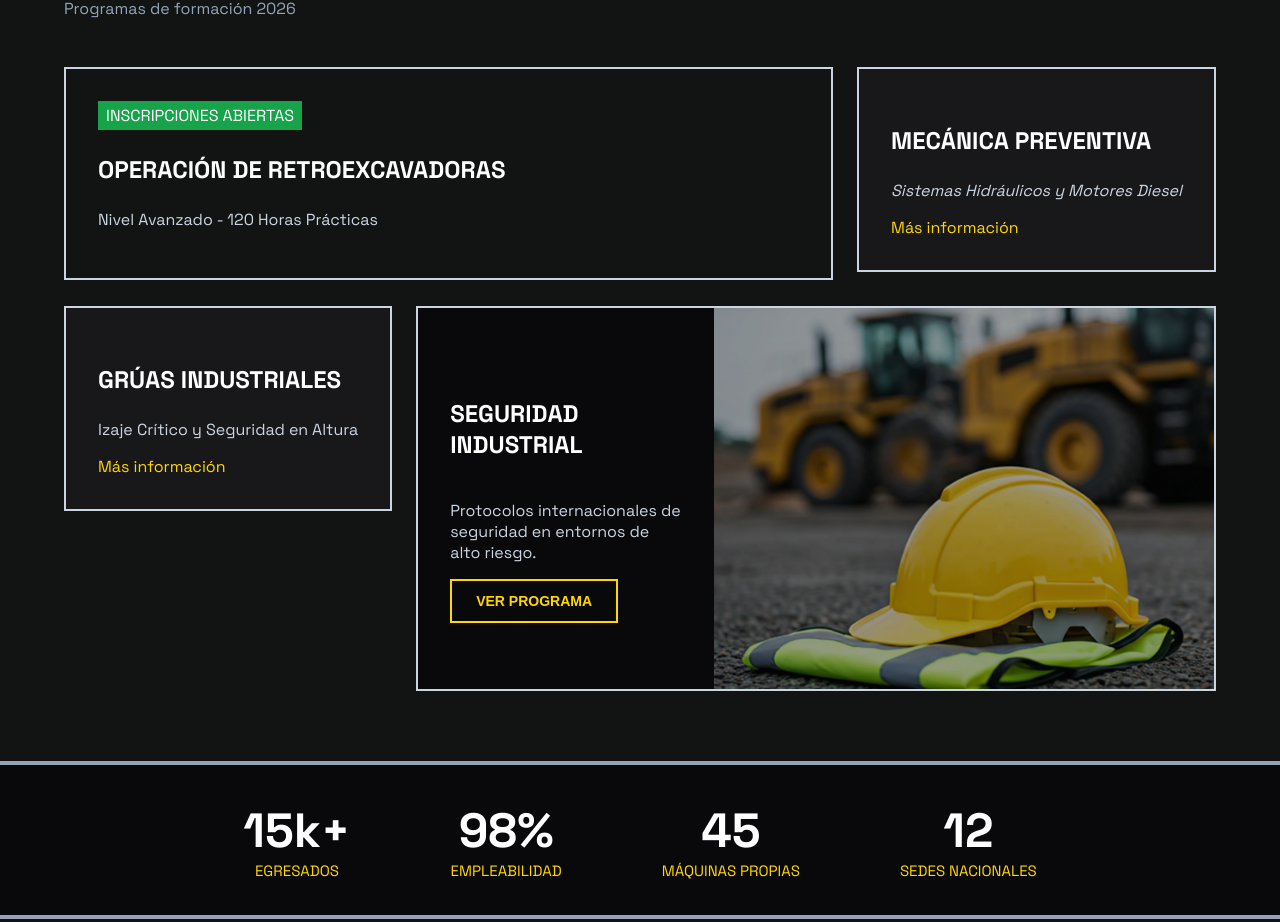
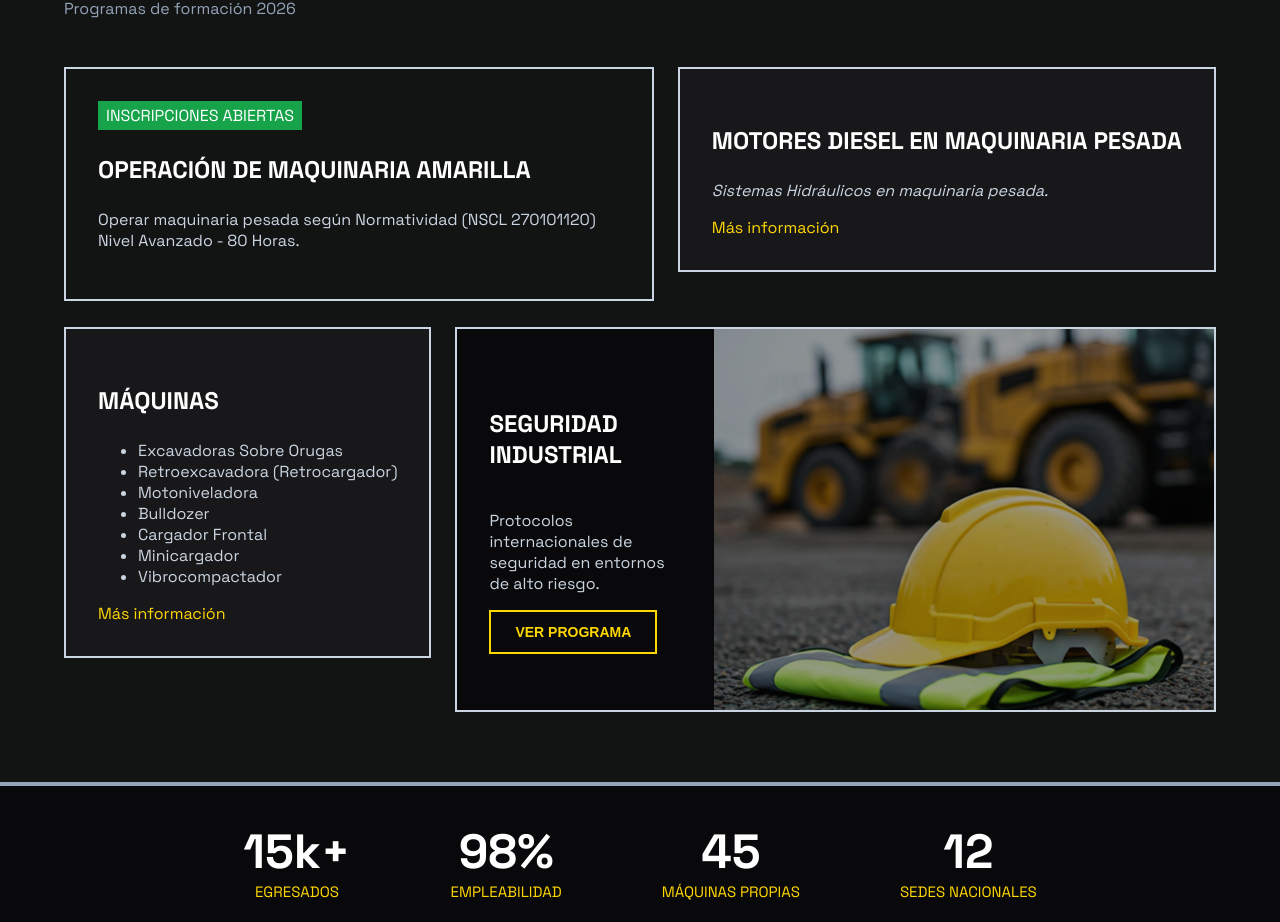
Before and after one commit to stivengm/TecniMaquinaria, an Angular app: page / in a window 1280 px wide. Shown: the part 916-1838 px from the top of the page. Built offline with nearby package versions, Linux system fonts and the light colour scheme.

Commit message:
FIX - Ajuste de especialidades técnicas.

```diff
--- a/src/app/features/landing/pages/home-page/home-page.html
+++ b/src/app/features/landing/pages/home-page/home-page.html
@@ -32,13 +32,13 @@
                     <div class="card_open_inscription">
                         <p>Inscripciones abiertas</p>
                     </div>
-                    <h3 class="title_item_technical_spects">Operación de retroexcavadoras</h3>
-                    <p class="description_item_technical_spects">Nivel Avanzado - 120 Horas Prácticas</p>
+                    <h3 class="title_item_technical_spects">Operación de maquinaria Amarilla</h3>
+                    <p class="description_item_technical_spects">Operar maquinaria pesada según Normatividad (NSCL 270101120) Nivel Avanzado - 80 Horas.</p>
                 </div>
                 <div class="item_technical_spects item_mecanic_preventiv">
-                    <h3 class="title_item_technical_spects">Mecánica preventiva</h3>
+                    <h3 class="title_item_technical_spects">Motores diesel en maquinaria pesada</h3>
                     <p class="description_item_technical_spects">
-                        <i>Sistemas Hidráulicos y Motores Diesel</i>
+                        <i>Sistemas Hidráulicos en maquinaria pesada.</i>
                     </p>
                     <a>Más información</a>
                 </div>
@@ -46,8 +46,18 @@
 
             <div class="section_technical_spects">
                 <div class="item_technical_spects item_gruas_industriales">
-                    <h3 class="title_item_technical_spects">Grúas Industriales</h3>
-                    <p class="description_item_technical_spects">Izaje Crítico y Seguridad en Altura</p>
+                    <h3 class="title_item_technical_spects">Máquinas</h3>
+                    <!-- <p class="description_item_technical_spects">, Excavadoras Sobre Llantas, Retroexcavadora (Retrocargador), Motoniveladora, Bulldozer, Cargador Frontal, Minicargador y Vibrocompactador.</p> -->
+
+                    <ul class="description_item_technical_spects">
+                        <li>Excavadoras Sobre Orugas</li>
+                        <li>Retroexcavadora (Retrocargador)</li>
+                        <li>Motoniveladora</li>
+                        <li>Bulldozer</li>
+                        <li>Cargador Frontal</li>
+                        <li>Minicargador</li>
+                        <li>Vibrocompactador</li>
+                    </ul>
                     <a>Más información</a>
                 </div>
                 <div class="item_technical_spects item_security_factory">
```
